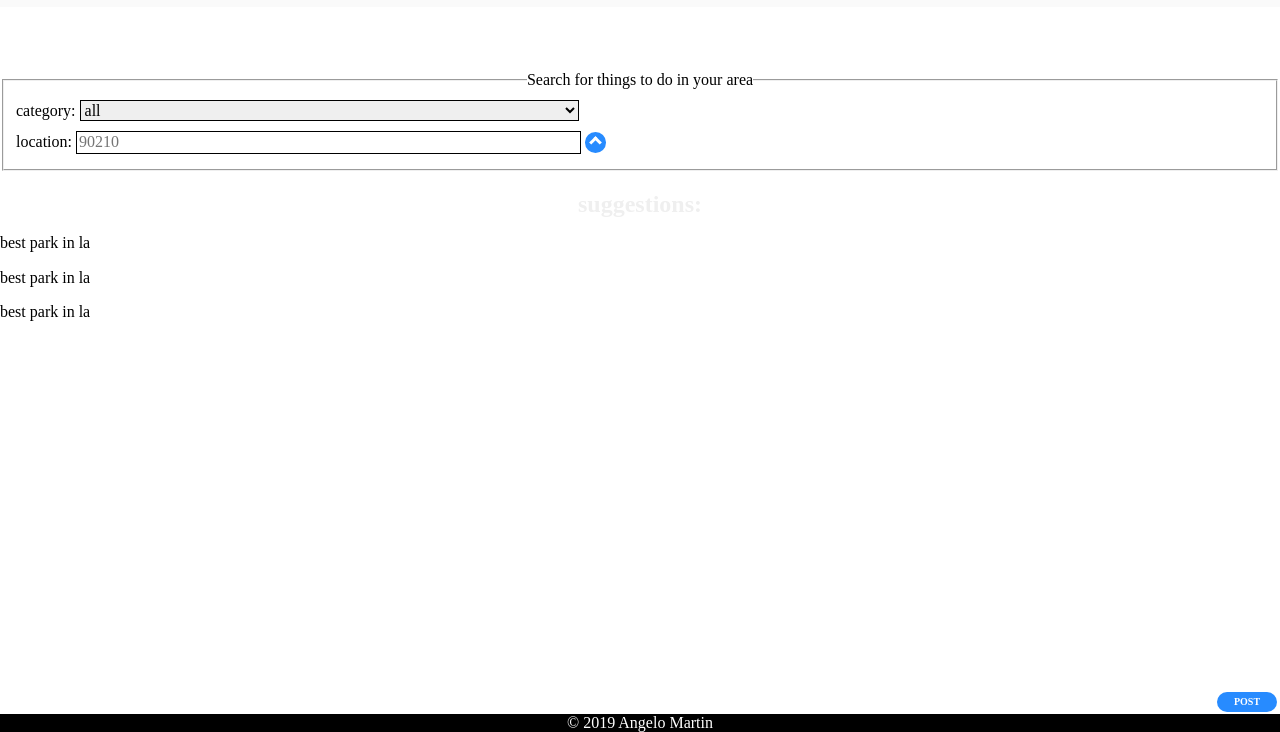
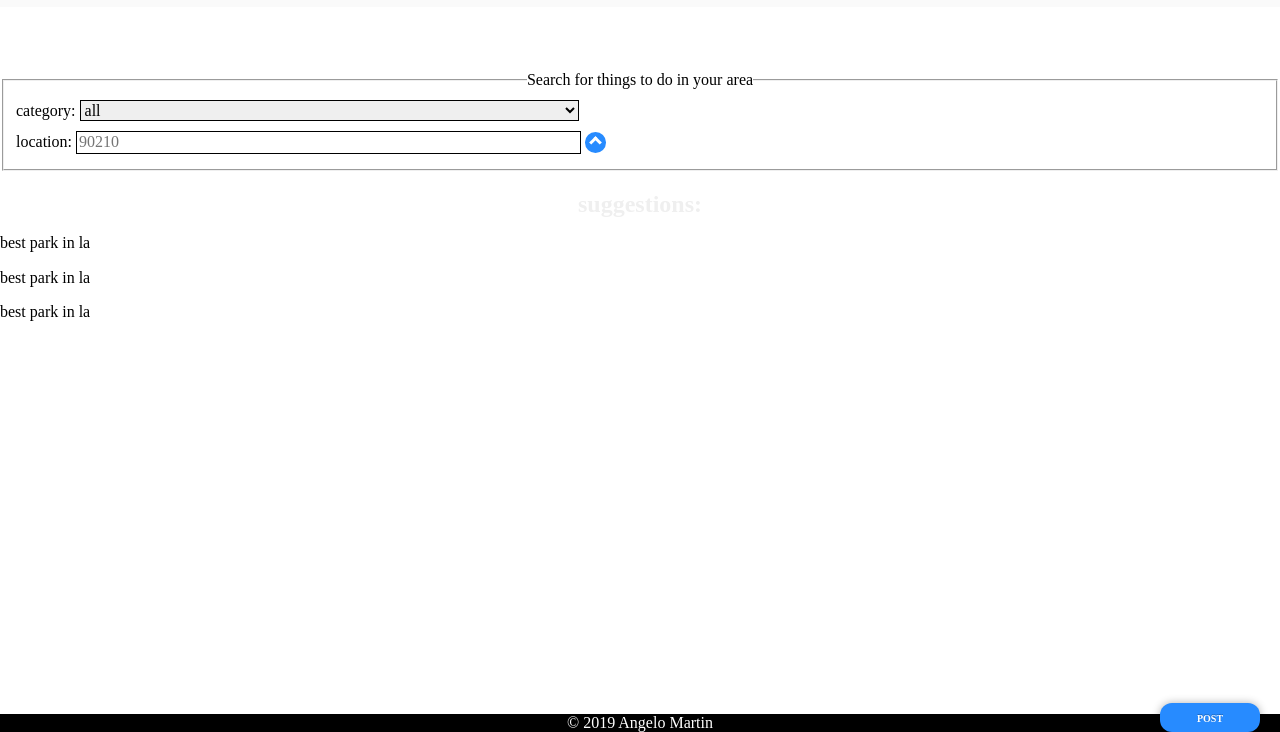
Before and after one commit to angeloqmartin/kronicles, a website: page public/index.html in a window 1280 px wide. Shown: the part 68-800 px from the top of the page. Drawn offline with nearby package versions, Linux system fonts and the light colour scheme; a web font is replaced by a local one.

Commit message:
implemented post a trip btn

```diff
--- a/public/style.css
+++ b/public/style.css
@@ -75,10 +75,36 @@ i {
     font-weight: 600;
     border: none;
     border-radius: 12px;
+
     /* positions btn in btm left */
     position: fixed;
     bottom: 20px;
-    right: 3px;
+    /* right: 3px; */
+
+    bottom: 0px;
+    top: auto;
+    right: 20px;
+    z-index: 200002;
+    padding: 6px 20px 3px;
+    text-shadow: 0px -1px 0px rgba(0,0,0,0.25);
+    text-decoration: none;
+    text-align: center;
+    box-shadow: 0px 0px 9px rgba(0,0,0,0.3);
+    -webkit-box-shadow: 0px 0px 9px rgba(0,0,0,0.3);
+    -moz-box-shadow: 0px 0px 9px rgba(0,0,0,0.3);
+    box-sizing: content-box !important;
+    -webkit-box-sizing: content-box !important;
+    -moz-box-sizing: content-box !important;
+
+
+
+
+
+
+
+
+
+
 }
 /* ----------------------------------------------------------------- */
 .post-trip-report-form {
```
